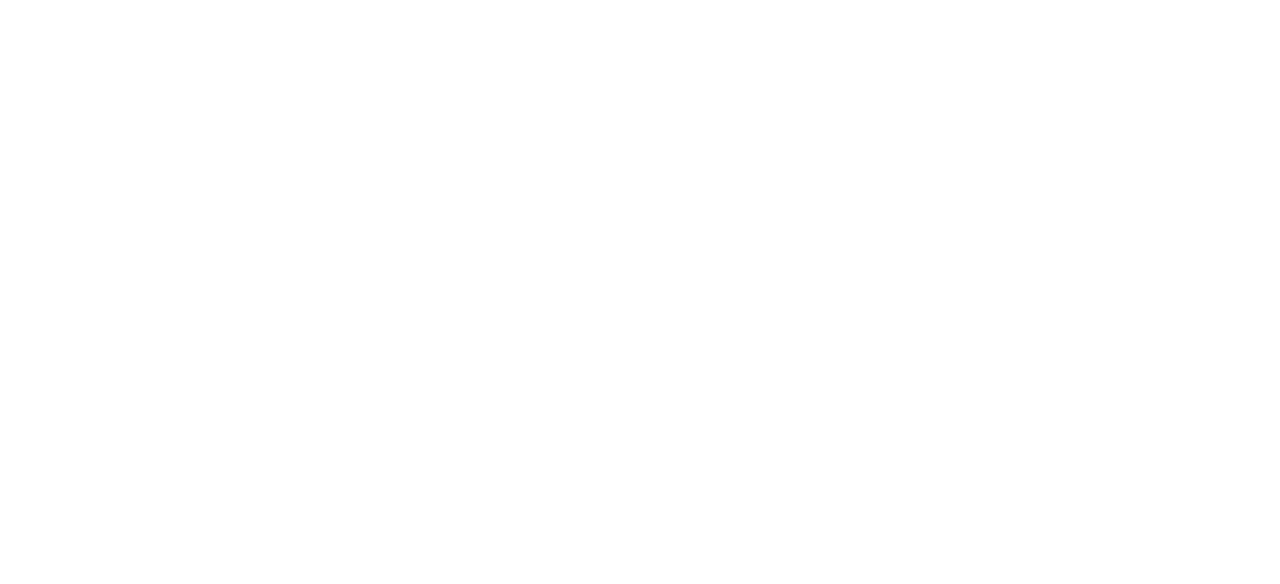
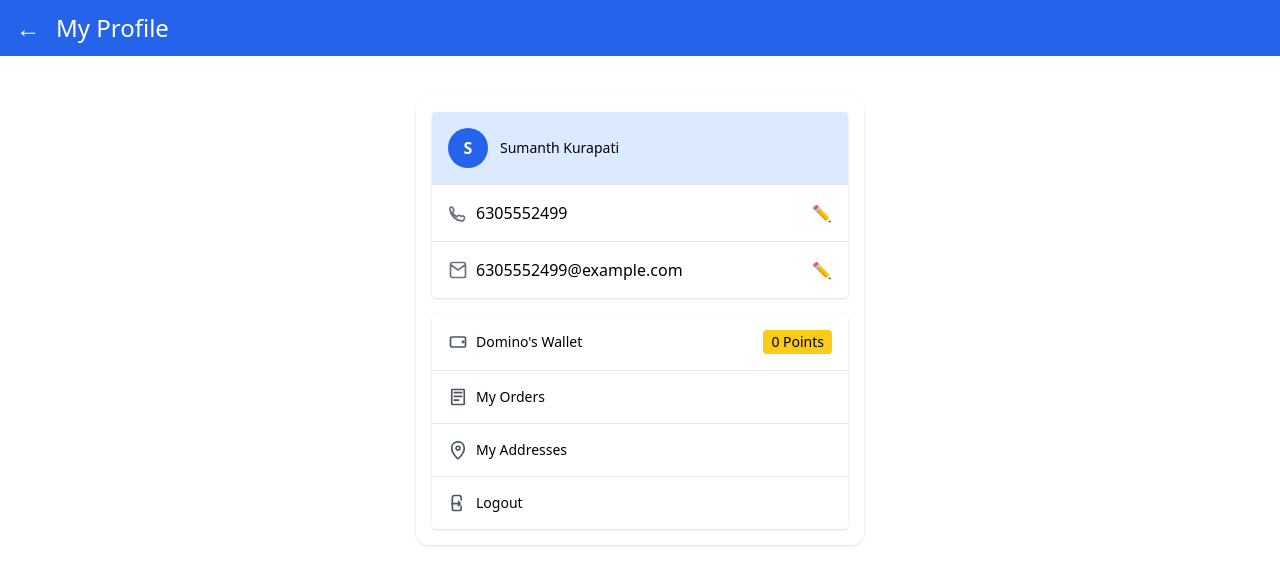
Before and after one commit to SandeepBuddabathina/dominos, an Angular app: page /myprofile in a window 1280 px wide. Before the commit this address led to /. Shown: the top 584 px of the page. Built offline with nearby package versions, Linux system fonts and the light colour scheme.

Commit message:
myprofileui

```diff
--- a/src/app/app-routing.module.ts
+++ b/src/app/app-routing.module.ts
@@ -9,6 +9,7 @@ import { FooterComponent } from './footer/footer.component';
 import { DominosUiComponent } from './dominos-ui/dominos-ui.component';
 import { DeliveryLocationComponent } from './delivery-location/delivery-location.component';
 import { TopBestsellersComponent } from './top-bestsellers/top-bestsellers.component';
+import { MyprofileComponent } from './myprofile/myprofile.component';
 
 const routes: Routes = [
   { path: '', redirectTo: 'login', pathMatch: 'full' },
@@ -19,7 +20,9 @@ const routes: Routes = [
   { path: 'menu', component: MenuComponent },
   { path: 'ui', component: DominosUiComponent },
   { path: 'select-location', component: DeliveryLocationComponent },
-  { path: 'top-bestsellers', component: TopBestsellersComponent }
+  { path: 'top-bestsellers', component: TopBestsellersComponent },
+  {path: 'footer', component: FooterComponent},
+  {path: 'myprofile', component: MyprofileComponent},
 ];
 
 @NgModule({
--- a/src/app/app.module.ts
+++ b/src/app/app.module.ts
@@ -14,6 +14,7 @@ import { FooterComponent } from './footer/footer.component';
 import { DominosUiComponent } from './dominos-ui/dominos-ui.component';
 import { DeliveryLocationComponent } from './delivery-location/delivery-location.component';
 import { TopBestsellersComponent } from './top-bestsellers/top-bestsellers.component';
+import { MyprofileComponent } from './myprofile/myprofile.component';
 
 @NgModule({
   declarations: [
@@ -27,6 +28,7 @@ import { TopBestsellersComponent } from './top-bestsellers/top-bestsellers.compo
     DominosUiComponent,
     DeliveryLocationComponent,
     TopBestsellersComponent,
+    MyprofileComponent,
   ],
   imports: [
     BrowserModule,
--- a/src/app/home/header/header.component.html
+++ b/src/app/home/header/header.component.html
@@ -43,4 +43,5 @@
   </div>
 
   <app-menu></app-menu>
+  <app-footer></app-footer>
 </div>
--- /dev/null
+++ b/src/app/myprofile/myprofile.component.html
@@ -0,0 +1,85 @@
+<div class="min-h-screen bg-white">
+    <!-- Header -->
+    <div class="bg-blue-600 h-14 flex items-center">
+      <span class="text-white text-2xl pl-4">&#8592;</span>
+      <h1 class="text-white text-2xl pl-4">My Profile</h1>
+    </div>
+
+    <!-- Profile Card -->
+    <div class="max-w-md mx-auto mt-10 p-4 rounded-xl shadow bg-white">
+      <!-- User Info -->
+      <div class="rounded shadow">
+        <div class="bg-blue-100 flex items-center justify-between p-4 rounded-t">
+          <div class="flex items-center gap-3">
+            <div class="w-10 h-10 rounded-full bg-blue-600 text-white flex items-center justify-center font-bold">S</div>
+            <span class="text-sm font-medium">Sumanth Kurapati</span>
+          </div>
+        </div>
+
+        <!-- Phone Field -->
+        <div class="flex items-center justify-between border-t p-4">
+          <div class="flex items-center gap-2">
+            <svg class="w-5 h-5 text-gray-500" fill="none" stroke="currentColor" stroke-width="2" viewBox="0 0 24 24">
+              <path d="M2.25 6.75C2.25 5.784 3.034 5 4 5h.382a1.5 1.5 0 011.342.833l1.2 2.4a1.5 1.5 0 01-.2 1.567L5.25 11.25a11.25 11.25 0 005.25 5.25l1.45-1.45a1.5 1.5 0 011.567-.2l2.4 1.2A1.5 1.5 0 0119 19.618V20a1.5 1.5 0 01-1.5 1.5H17A15.75 15.75 0 012.25 6.75z"/>
+            </svg>
+            <div *ngIf="!editingPhone">{{ phone }}</div>
+            <input *ngIf="editingPhone" type="text" [(ngModel)]="phone" class="border px-2 py-1 rounded text-sm" />
+          </div>
+          <button *ngIf="!editingPhone" (click)="editingPhone = true">
+            ✏️
+          </button>
+          <button *ngIf="editingPhone" (click)="savePhone()">
+            ✅
+          </button>
+        </div>
+
+        <!-- Email Field -->
+        <div class="flex items-center justify-between border-t p-4">
+          <div class="flex items-center gap-2">
+            <svg class="w-5 h-5 text-gray-500" fill="none" stroke="currentColor" stroke-width="2" viewBox="0 0 24 24">
+              <path d="M21 5.25v13.5a2.25 2.25 0 01-2.25 2.25H5.25A2.25 2.25 0 013 18.75V5.25A2.25 2.25 0 015.25 3h13.5A2.25 2.25 0 0121 5.25zM3.75 6l8.25 6 8.25-6"/>
+            </svg>
+            <div *ngIf="!editingEmail">{{ email }}</div>
+            <input *ngIf="editingEmail" type="email" [(ngModel)]="email" class="border px-2 py-1 rounded text-sm" />
+          </div>
+          <button *ngIf="!editingEmail" (click)="editingEmail = true">
+            ✏️
+          </button>
+          <button *ngIf="editingEmail" (click)="saveEmail()">
+            ✅
+          </button>
+        </div>
+      </div>
+
+      <!-- Options -->
+      <div class="mt-4 rounded shadow divide-y">
+        <div class="flex items-center justify-between p-4">
+          <div class="flex items-center gap-2">
+            <svg class="w-5 h-5 text-gray-600" fill="none" stroke="currentColor" stroke-width="2" viewBox="0 0 24 24">
+              <path d="M3 7.5A1.5 1.5 0 014.5 6h15A1.5 1.5 0 0121 7.5v9a1.5 1.5 0 01-1.5 1.5h-15A1.5 1.5 0 013 16.5v-9zM18 12.75a.75.75 0 100-1.5.75.75 0 000 1.5z"/>
+            </svg>
+            <span class="text-sm">Domino's Wallet</span>
+          </div>
+          <span class="bg-yellow-400 text-sm px-2 py-0.5 rounded">0 Points</span>
+        </div>
+        <div class="flex items-center gap-2 p-4">
+          <svg class="w-5 h-5 text-gray-600" fill="none" stroke="currentColor" stroke-width="2" viewBox="0 0 24 24">
+            <path d="M4.5 3.75A.75.75 0 015.25 3h13.5a.75.75 0 01.75.75v16.5a.75.75 0 01-.75.75H5.25a.75.75 0 01-.75-.75V3.75zM6.75 6.75h10.5m-10.5 4.5h10.5m-10.5 4.5h6.75"/>
+          </svg>
+          <span class="text-sm">My Orders</span>
+        </div>
+        <div class="flex items-center gap-2 p-4">
+          <svg class="w-5 h-5 text-gray-600" fill="none" stroke="currentColor" stroke-width="2" viewBox="0 0 24 24">
+            <path d="M12 2.25c4.556 0 7.5 3.12 7.5 7.5 0 4.179-3.706 9.153-6.585 12.163a1.125 1.125 0 01-1.83 0C8.206 18.903 4.5 13.929 4.5 9.75c0-4.38 2.944-7.5 7.5-7.5zM12 12a2.25 2.25 0 100-4.5 2.25 2.25 0 000 4.5z"/>
+          </svg>
+          <span class="text-sm">My Addresses</span>
+        </div>
+        <div class="flex items-center gap-2 p-4">
+          <svg class="w-5 h-5 text-gray-600" fill="none" stroke="currentColor" stroke-width="2" viewBox="0 0 24 24">
+            <path d="M15.75 9V5.25A2.25 2.25 0 0013.5 3h-6A2.25 2.25 0 005.25 5.25v13.5A2.25 2.25 0 007.5 21h6a2.25 2.25 0 002.25-2.25V15M12 15.75l3-3m0 0l-3-3m3 3H3.75"/>
+          </svg>
+          <span routerLink="/login" class="text-sm">Logout</span>
+        </div>
+      </div>
+    </div>
+  </div>
--- /dev/null
+++ b/src/app/myprofile/myprofile.component.ts
@@ -0,0 +1,24 @@
+import { Component } from '@angular/core';
+
+@Component({
+  selector: 'app-myprofile',
+  templateUrl: './myprofile.component.html',
+  styleUrls: ['./myprofile.component.css']
+})
+export class MyprofileComponent {
+  phone: string = '6305552499';
+  email: string = '6305552499@example.com';
+
+  editingPhone = false;
+  editingEmail = false;
+
+  savePhone() {
+    this.editingPhone = false;
+    // Call service to save if needed
+  }
+
+  saveEmail() {
+    this.editingEmail = false;
+    // Call service to save if needed
+  }
+}
```
Also changed, not shown: src/app/myprofile/myprofile.component.css (added), 1 other file (tests, documents, lock files or other folders).
